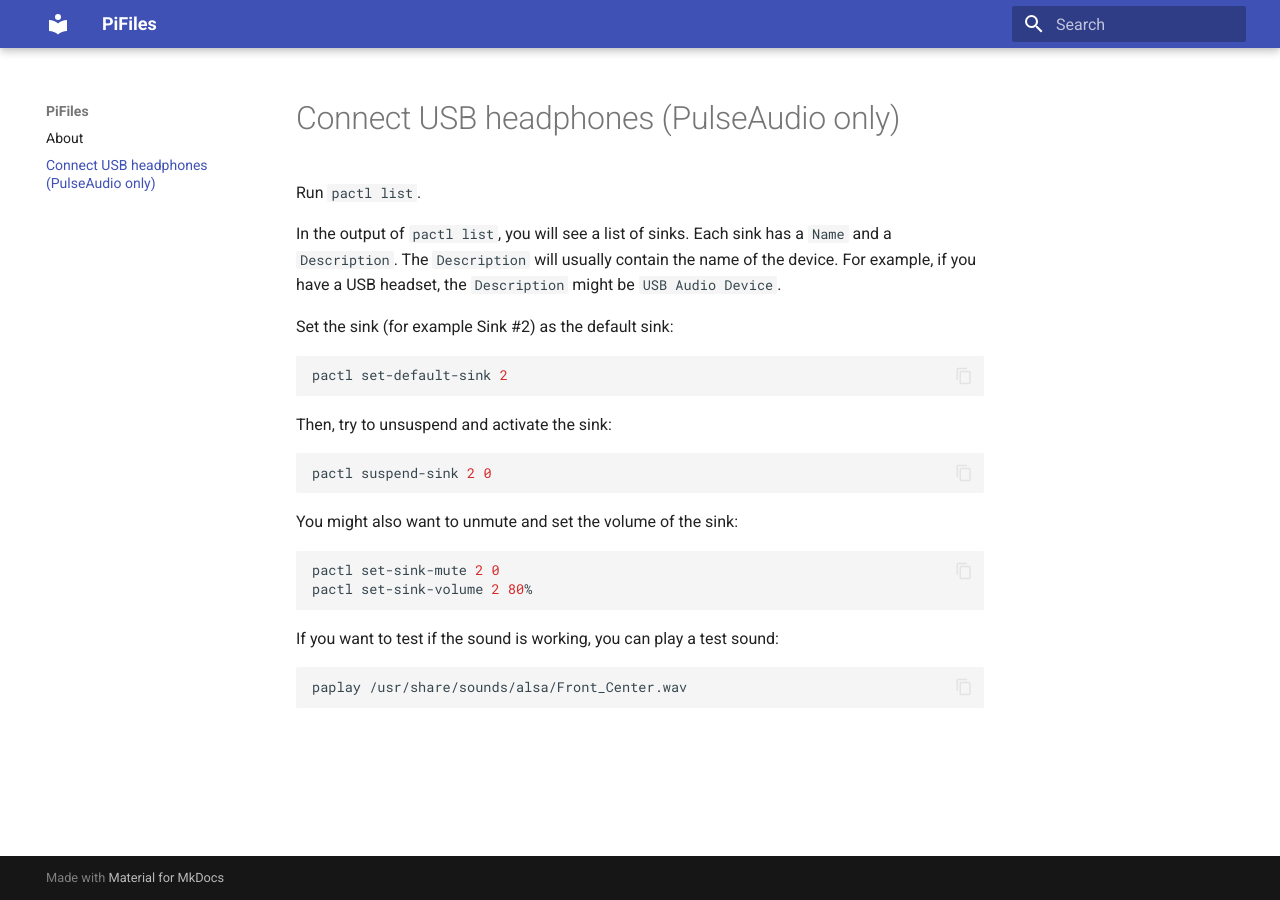
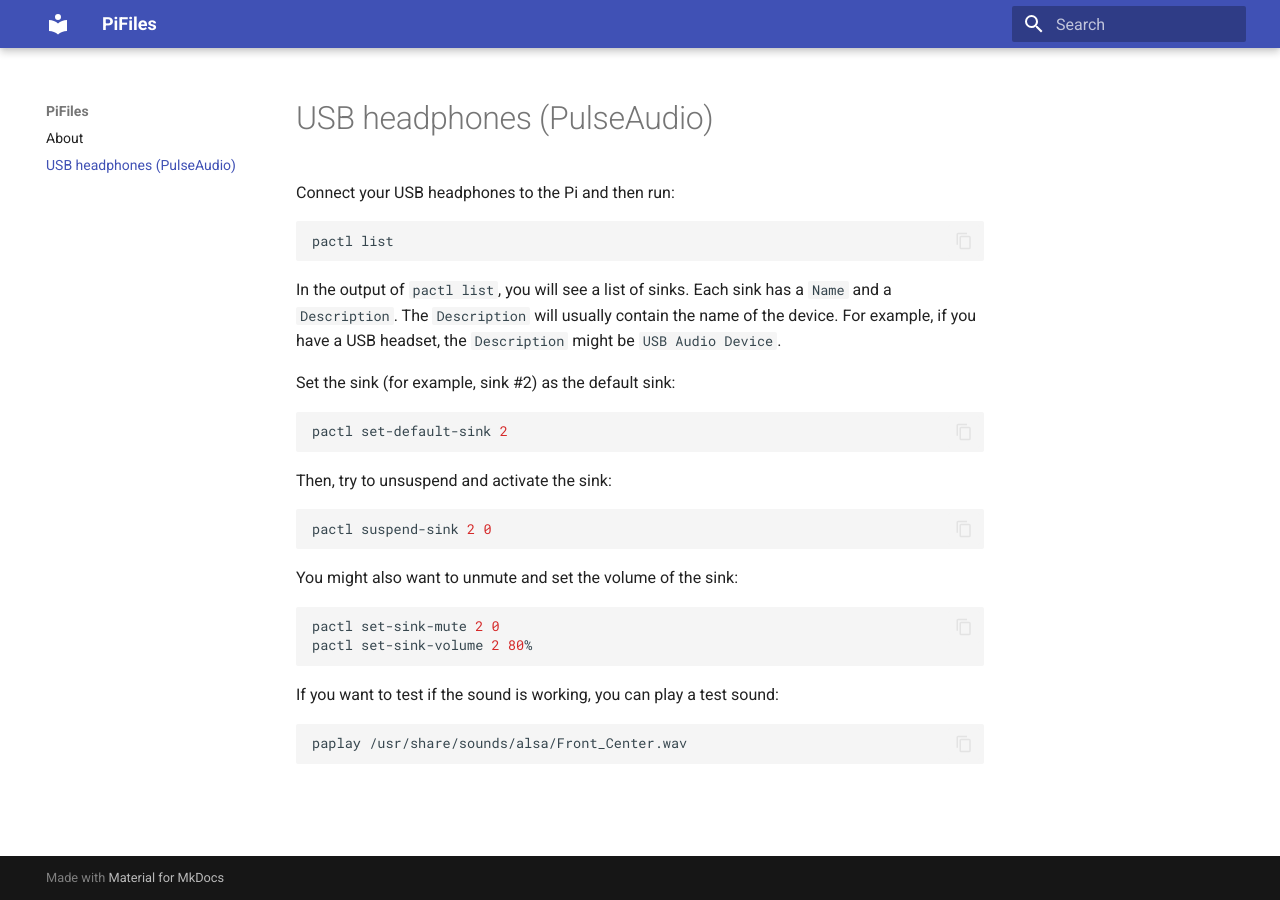
Before and after one commit to mikeesto/pifiles, an MkDocs documentation site: the page built from docs/headphones.md, in a window 1280 px wide. Built offline with MkDocs 1.6.1 and Material for MkDocs 9.7.7, drawn with Linux system fonts in a browser that asks for light colours.

Commit message:
update usb headphones

````diff
--- a/docs/headphones.md
+++ b/docs/headphones.md
@@ -1,12 +1,16 @@
 ---
-title: Connect USB headphones (PulseAudio only)
+title: USB headphones (PulseAudio)
 ---
 
-Run `pactl list`.
+Connect your USB headphones to the Pi and then run:
+
+```bash
+pactl list
+```
 
 In the output of `pactl list`, you will see a list of sinks. Each sink has a `Name` and a `Description`. The `Description` will usually contain the name of the device. For example, if you have a USB headset, the `Description` might be `USB Audio Device`.
 
-Set the sink (for example Sink #2) as the default sink:
+Set the sink (for example, sink #2) as the default sink:
 
 ```bash
 pactl set-default-sink 2
````
